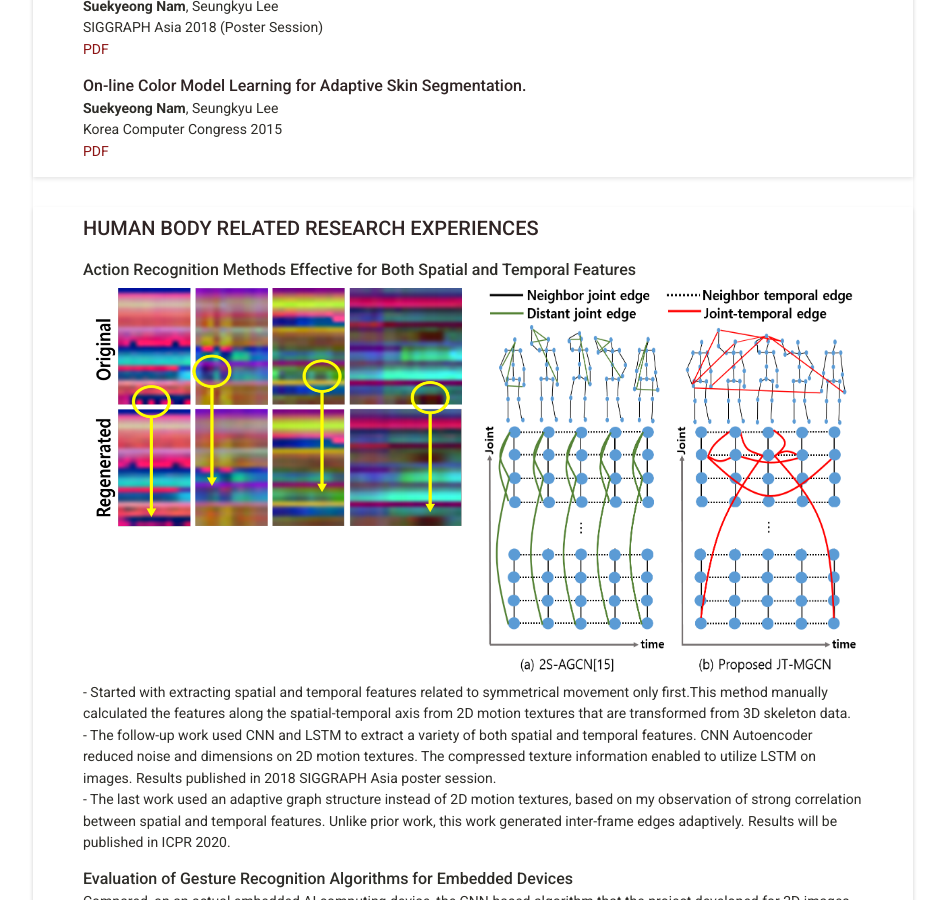
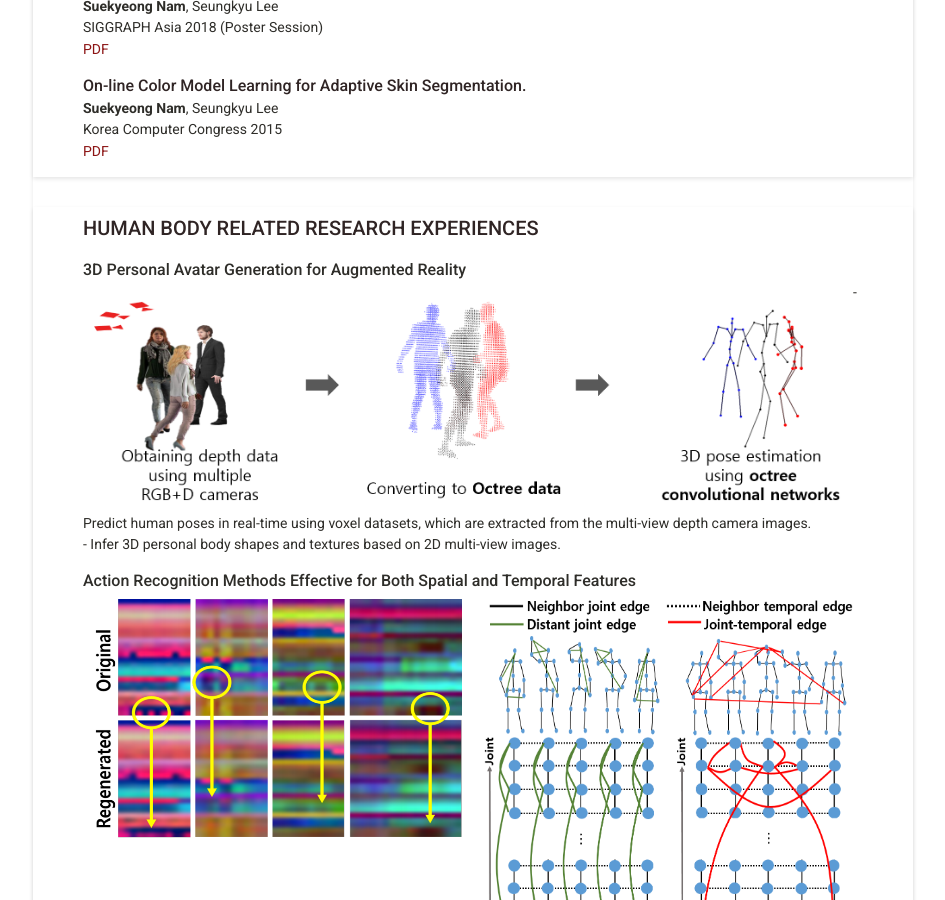
Before and after one commit to SuekyeongNam/SuekyeongNam.github.io, a Jekyll site: the page built from index.html, in a window 1280 px wide and 900 px high, scrolled down 902 px. Shown: the whole window, without its empty margins (167-1112 px from the left). Built offline with Jekyll 4.4.1, drawn with Linux system fonts in a browser that asks for light colours; some web fonts are replaced.

Commit message:
Update humanbody_projects.html

```diff
--- a/_includes/humanbody_projects.html
+++ b/_includes/humanbody_projects.html
@@ -3,7 +3,25 @@
   <h2 class="section-title">Human Body Related Research Experiences</h2>
 
   <div class="table">
+    <!-- Color correction -->
+    <div class="table-row">
+      <div class="description-cell">
+        <span class="title">
+            3D Personal Avatar Generation for Augmented Reality
+          </a>
+        </span><br>
+        <span>
+          <div style="width:770px; border:0px; float:left; margin-right:0px;">
+            <img src="{{site.baseurl}}/assets/images/current.PNG" align="center" style="width:770px;"/>
+          </div>
+        </span>
+        <span class="summary">
+          - Predict human poses in real-time using voxel datasets, which are extracted from the multi-view depth camera images. </br>
+          - Infer 3D personal body shapes and textures based on 2D multi-view images.</br>
+        </span>
 
+      </div>
+    </div>
     <!-- Color correction -->
     <div class="table-row">
       <div class="description-cell">
```
